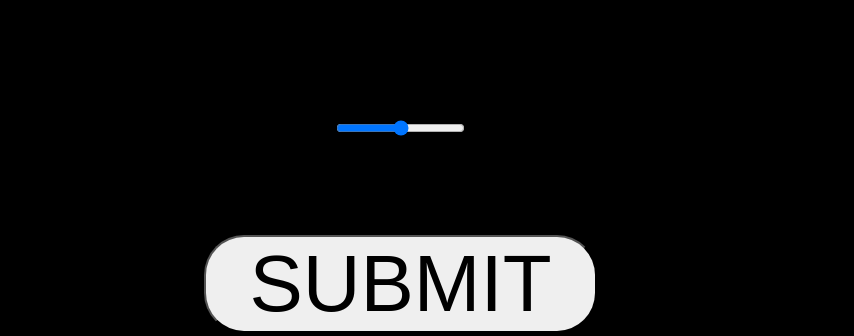
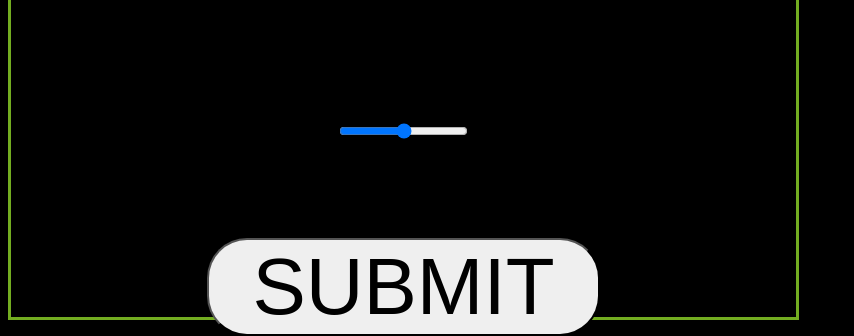
Before and after one commit to jasonthomaswinters/webhost, a plain HTML site: page index.html in a window 1280 px wide. Shown: the part 479-815 px from the top of the page, without its empty margins (0-854 px from the left). Drawn offline with Linux system fonts and the light colour scheme.

Commit message:
Update index.html

```diff
--- a/index.html
+++ b/index.html
@@ -9,6 +9,7 @@
   height: 785px;
   width: 785px;
   position: relative;
+  border: 3px solid #73AD21;
 }
 
 .center {
```
